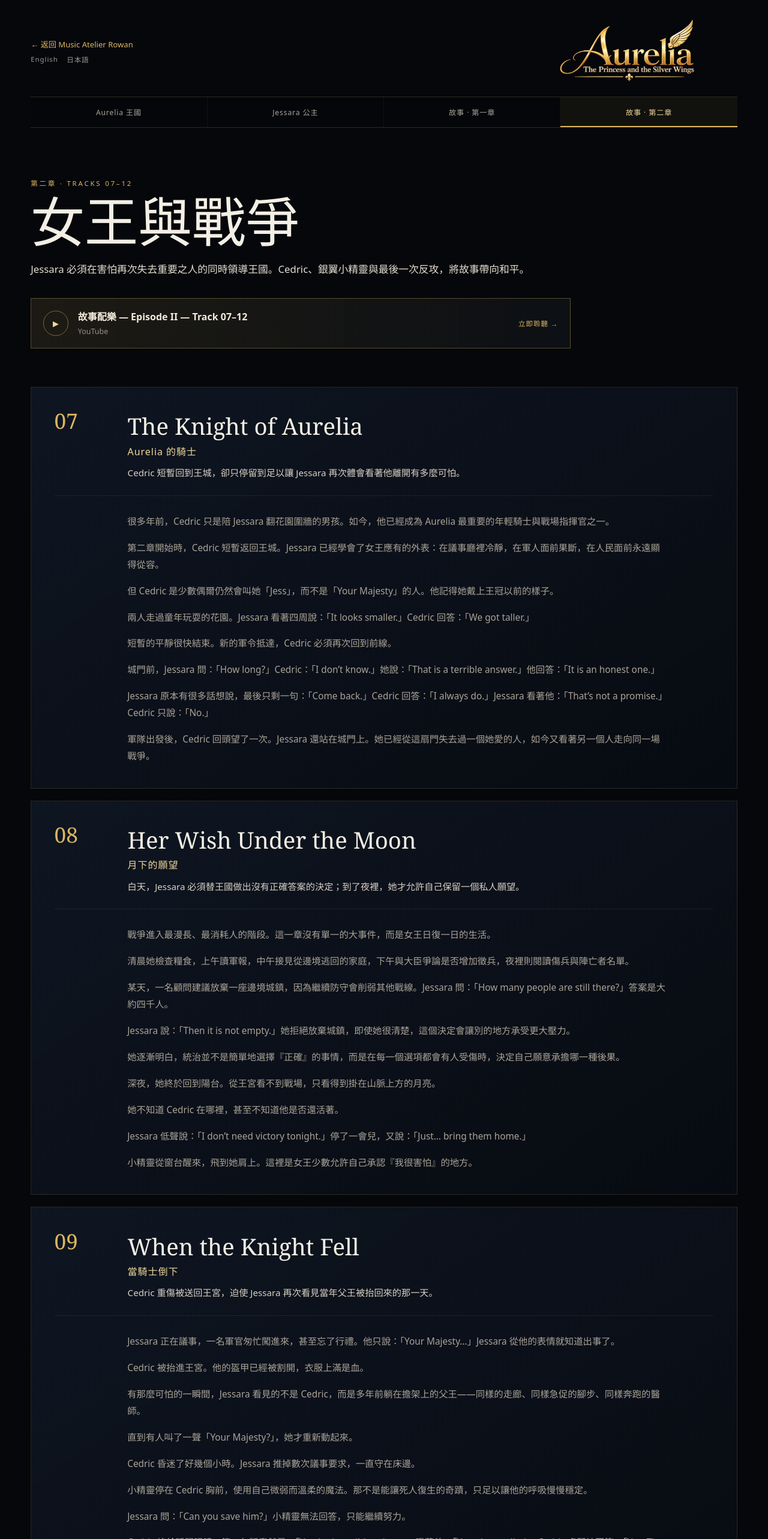
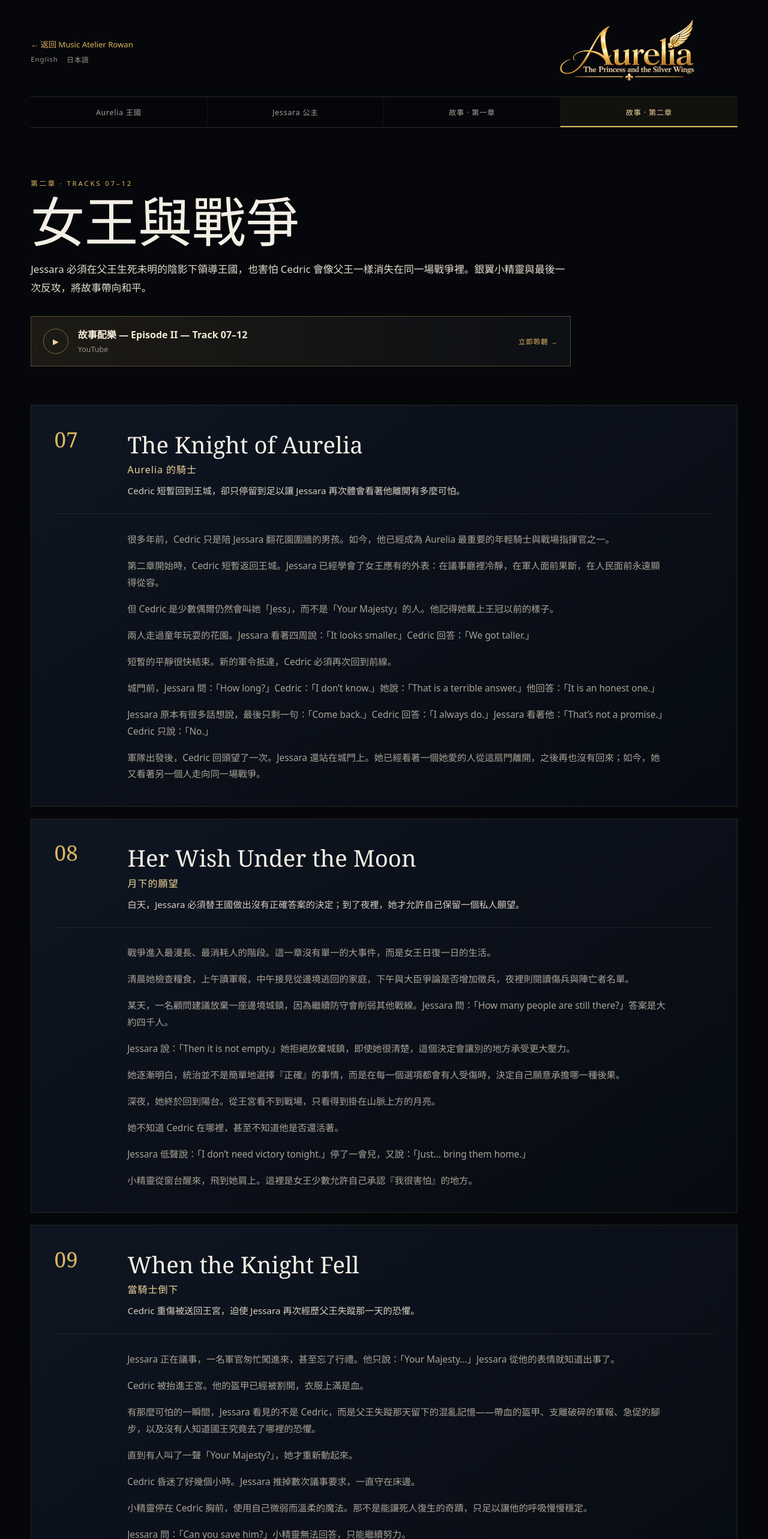
Before and after one commit to JackJackStudio/music-atelier-rowan, a Next.js app: page /zh/aurelia/episode-2 in a window 1280 px wide. Shown: the top 2566 px of the page at 60% size. Built offline with nearby package versions, Linux system fonts and the light colour scheme.

Commit message:
Align Chinese Episode II with missing-king canon

```diff
--- a/src/app/zh/aurelia/episode-2/page.tsx
+++ b/src/app/zh/aurelia/episode-2/page.tsx
@@ -10,7 +10,7 @@ const tracks = [
     "短暫的平靜很快結束。新的軍令抵達，Cedric 必須再次回到前線。",
     "城門前，Jessara 問：「How long?」Cedric：「I don’t know.」她說：「That is a terrible answer.」他回答：「It is an honest one.」",
     "Jessara 原本有很多話想說，最後只剩一句：「Come back.」Cedric 回答：「I always do.」Jessara 看著他：「That’s not a promise.」Cedric 只說：「No.」",
-    "軍隊出發後，Cedric 回頭望了一次。Jessara 還站在城門上。她已經從這扇門失去過一個她愛的人，如今又看著另一個人走向同一場戰爭。"
+    "軍隊出發後，Cedric 回頭望了一次。Jessara 還站在城門上。她已經看著一個她愛的人從這扇門離開，之後再也沒有回來；如今，她又看著另一個人走向同一場戰爭。"
   ]},
   { number:"08", title:"Her Wish Under the Moon", zhTitle:"月下的願望", summary:"白天，Jessara 必須替王國做出沒有正確答案的決定；到了夜裡，她才允許自己保留一個私人願望。", story:[
     "戰爭進入最漫長、最消耗人的階段。這一章沒有單一的大事件，而是女王日復一日的生活。",
@@ -23,10 +23,10 @@ const tracks = [
     "Jessara 低聲說：「I don’t need victory tonight.」停了一會兒，又說：「Just… bring them home.」",
     "小精靈從窗台醒來，飛到她肩上。這裡是女王少數允許自己承認『我很害怕』的地方。"
   ]},
-  { number:"09", title:"When the Knight Fell", zhTitle:"當騎士倒下", summary:"Cedric 重傷被送回王宮，迫使 Jessara 再次看見當年父王被抬回來的那一天。", story:[
+  { number:"09", title:"When the Knight Fell", zhTitle:"當騎士倒下", summary:"Cedric 重傷被送回王宮，迫使 Jessara 再次經歷父王失蹤那一天的恐懼。", story:[
     "Jessara 正在議事，一名軍官匆忙闖進來，甚至忘了行禮。他只說：「Your Majesty…」Jessara 從他的表情就知道出事了。",
     "Cedric 被抬進王宮。他的盔甲已經被割開，衣服上滿是血。",
-    "有那麼可怕的一瞬間，Jessara 看見的不是 Cedric，而是多年前躺在擔架上的父王——同樣的走廊、同樣急促的腳步、同樣奔跑的醫師。",
+    "有那麼可怕的一瞬間，Jessara 看見的不是 Cedric，而是父王失蹤那天留下的混亂記憶——帶血的盔甲、支離破碎的軍報、急促的腳步，以及沒有人知道國王究竟去了哪裡的恐懼。",
     "直到有人叫了一聲「Your Majesty?」，她才重新動起來。",
     "Cedric 昏迷了好幾個小時。Jessara 推掉數次議事要求，一直守在床邊。",
     "小精靈停在 Cedric 胸前，使用自己微弱而溫柔的魔法。那不是能讓死人復生的奇蹟，只足以讓他的呼吸慢慢穩定。",
@@ -61,10 +61,10 @@ const tracks = [
   ]},
   { number:"12", title:"Peace Returns to the Valley", zhTitle:"和平重返山谷", summary:"和平回到 Aurelia，Jessara 也終於理解父王當年說『這一切有一天會屬於妳』真正代表什麼。", story:[
     "最後一章不是從慶典開始，而是從安靜開始。多年來第一次，沒有警鐘、沒有緊急使者，也沒有在城外集結的軍隊。",
-    "王城大門打開，士兵陸續回家。街道擠滿人民，有人歡呼，有人因鬆了一口氣而哭，也有人一直等待，直到不得不接受自己想見的人不會回來。",
+    "王城大門打開，士兵陸續回家。街道擠滿人民，有人歡呼，有人因鬆了一口氣而哭，也有人一直等待，直到回城的隊伍逐漸走完，自己想見的人仍然沒有出現。",
     "Jessara 沒有站在高高的陽台上，而是站在人群之中。",
     "Cedric 活著回來了，身上仍留著戰爭的痕跡。他與 Jessara 隔著人群看見彼此。兩人沒有戲劇性地奔向對方，只是笑了。",
-    "稍後，Jessara 一個人走回整個故事最初的王宮花園。同樣的晨光落在同一條小路與同一面舊牆上。",
+    "稍後，Jessara 一個人走回整個故事最初的王宮花園。同樣的晨光落在同一條小路與同一面舊牆上。戰爭結束了，但父王的下落仍然沒有答案；和平回來了，卻沒有解開所有謎團。",
     "她想起父王曾說：「One day, all of this will be yours.」小時候她以為那代表城堡、河谷、道路與土地。",
     "如今她終於懂了：王國不是財產。王國是人，是那些她必須負責守護的生命。",
     "Cedric 走過來，看著那面花園圍牆：「Do you remember trying to climb that?」Jessara：「I climbed it.」Cedric：「You fell.」Jessara：「You pushed me.」Cedric 笑了：「That is not how I remember it.」",
@@ -92,7 +92,7 @@ export default function ZhEpisodeTwoPage() {
       <section className="aureliaEpisodeHeader">
         <span className="sectionKicker">第二章 · Tracks 07–12</span>
         <h1>女王與戰爭</h1>
-        <p className="aureliaLead">Jessara 必須在害怕再次失去重要之人的同時領導王國。Cedric、銀翼小精靈與最後一次反攻，將故事帶向和平。</p>
+        <p className="aureliaLead">Jessara 必須在父王生死未明的陰影下領導王國，也害怕 Cedric 會像父王一樣消失在同一場戰爭裡。銀翼小精靈與最後一次反攻，將故事帶向和平。</p>
         <a className="episodeMusicBanner" href="https://youtu.be/bf-5DsIqcGE" target="_blank" rel="noopener noreferrer">
           <span className="episodeMusicIcon">▶</span>
           <span><strong>故事配樂 — Episode II — Track 07–12</strong><small>YouTube</small></span>
```
